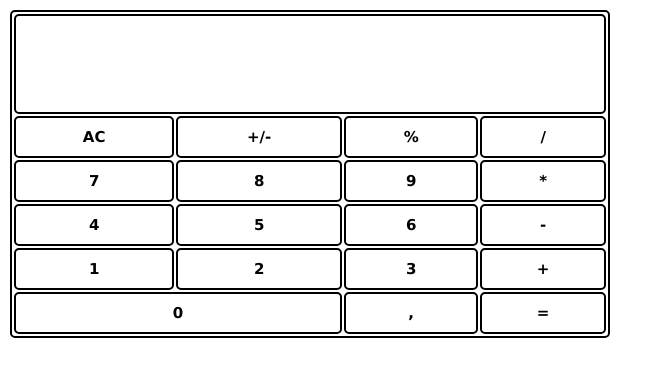
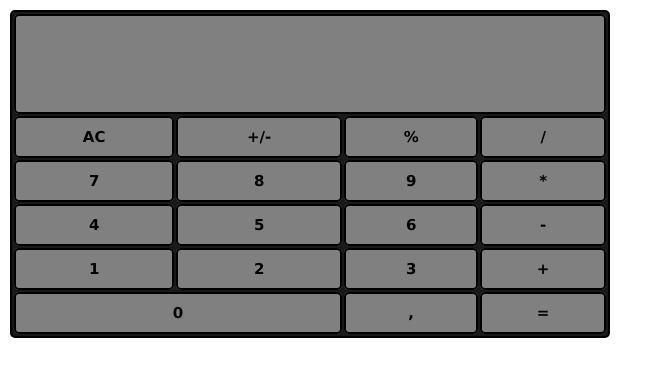
Before and after one commit to bwernerdev/projeto-calc, a plain HTML site: page teste.html in a window 1280 px wide. Shown: the whole page, without its empty margins (0-663 px from the left). Drawn offline with Linux system fonts and the light colour scheme.

Commit message:
cor da calc

```diff
--- a/estilo.css
+++ b/estilo.css
@@ -11,7 +11,7 @@ body {
 table {
     border: 2px solid black;
     width: 600px;
-    background-color: white;
+    background-color: rgb(26, 24, 24);
     font-size: 15px;
     border-radius: 5px;
 }
@@ -19,6 +19,10 @@ table {
 table thead {
     height: 100px;
     width: 100px;
+}
+
+table tbody {
+    background-color: gray;
 }
 
 table th, td {
```
